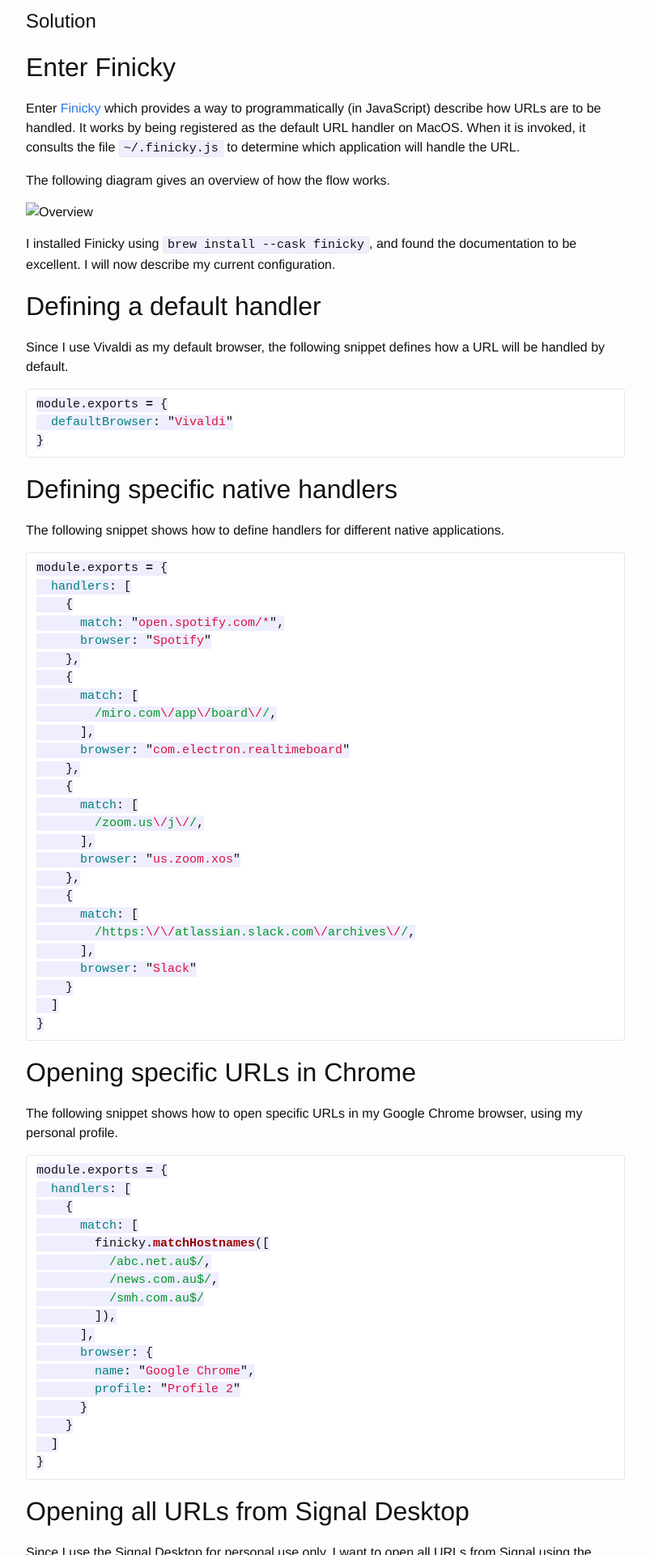
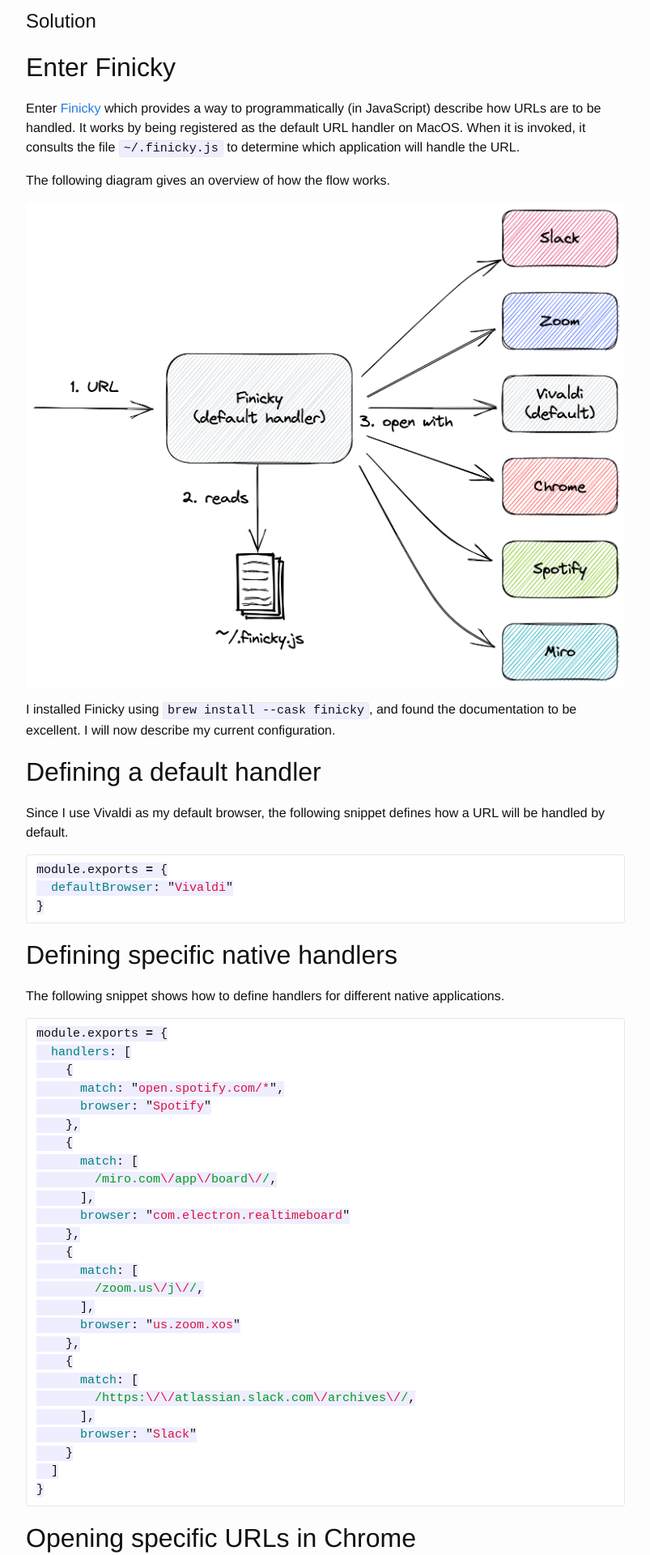
Before and after one commit to oburn/oburn.github.io, a Jekyll site: the page built from _posts/2023-01-03-finicky-hack.md, in a window 1280 px wide. Shown: the part 482-2402 px from the top of the page at 81% size, without its empty margins (238-1041 px from the left). Built offline with Jekyll 4.4.1, drawn with Linux system fonts in a browser that asks for light colours; comment, search, counter and statistics services are not loaded.

Commit message:
fix link

```diff
--- a/_posts/2023-01-03-finicky-hack.md
+++ b/_posts/2023-01-03-finicky-hack.md
@@ -23,7 +23,7 @@
 
 The following diagram gives an overview of how the flow works.
 
-<img src="../images/2023/20230103-overview.png" alt="Overview" width="800"/>
+<img src="/images/2023/20230103-overview.png" alt="Overview" width="800"/>
 
 I installed Finicky using `brew install --cask finicky`, and found the documentation to be excellent. I will now describe my current configuration.
 
```
